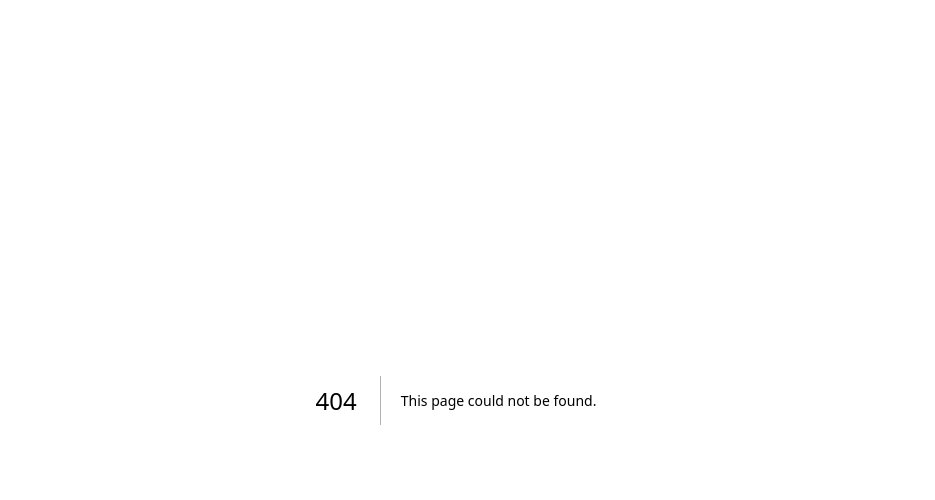
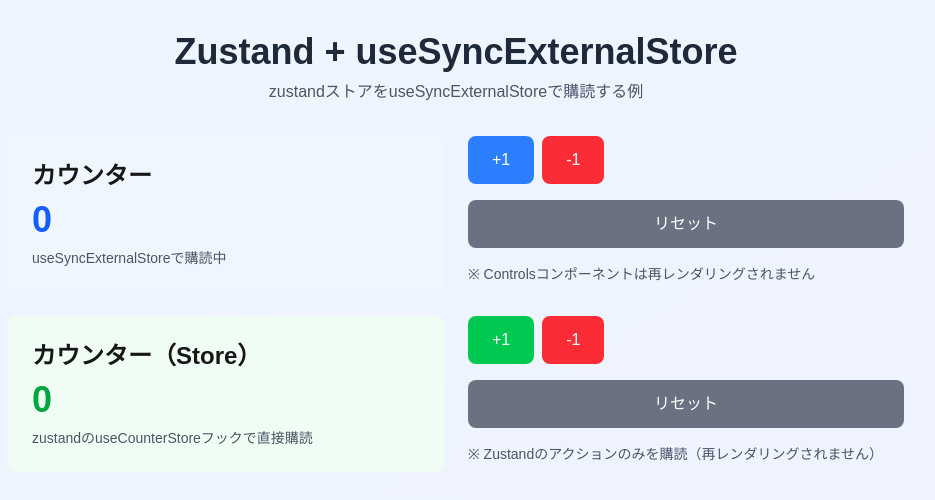
Before and after one commit to issei1213/sample-use-sync-external-store-, a Next.js app: page /zustand in a window 1280 px wide. Before the commit this address had no page. Shown: the top 500 px of the page, without its empty margins (184-1119 px from the left). Built offline with nearby package versions, Linux system fonts and the light colour scheme.

Commit message:
ZustandとuseSyncExternalStoreを使用したカウンター機能の実装

```diff
--- /dev/null
+++ b/app/zustand/page.tsx
@@ -0,0 +1,29 @@
+import { CounterDisplay } from "./uses-counter-display";
+import { UsesControls } from "./uses-controls";
+import { Description } from "./description";
+import { ZustandDisplay } from "./zustand-display";
+import { ZustandControls } from "./zustand-contols";
+
+export default function ZustandPage() {
+  return (
+    <div className="min-h-screen p-8 bg-gradient-to-br from-blue-50 to-indigo-50">
+      <div className="max-w-4xl mx-auto space-y-8">
+        <header className="text-center">
+          <h1 className="text-4xl font-bold text-gray-800 mb-2">
+            Zustand + useSyncExternalStore
+          </h1>
+          <p className="text-gray-600">
+            zustandストアをuseSyncExternalStoreで購読する例
+          </p>
+        </header>
+
+        <div className="grid md:grid-cols-2 gap-6">
+          <CounterDisplay />
+          <UsesControls />
+          <ZustandDisplay />
+          <ZustandControls />
+        </div>
+      </div>
+    </div>
+  );
+}
--- /dev/null
+++ b/app/zustand/use-uses-counter-context.ts
@@ -0,0 +1,27 @@
+"use client";
+
+import { useSyncExternalStore } from "react";
+import { useCounterStore, type CounterActions } from "./use-zustand-store";
+
+export function useCounterValue() {
+  return useSyncExternalStore(
+    // subscribe: zustandのsubscribeメソッドはuseSyncExternalStoreと互換性がある
+    // DOCS: https://zustand.docs.pmnd.rs/apis/create#subscribing-to-state-updates
+    useCounterStore.subscribe,
+    // getSnapshot: selectorで必要なcount値のみを取得
+    () => useCounterStore.getState().count,
+    // getServerSnapshot: SSR時のデフォルト値
+    () => 0
+  );
+}
+
+/**
+ * アクションのみを取得するフック
+ * アクションは状態ではないので、再レンダリングを引き起こさない
+ */
+export function useCounterActions(): CounterActions {
+  // アクションは変更されないので、直接取得
+  const { increment, decrement, reset } = useCounterStore.getState();
+
+  return { increment, decrement, reset };
+}
--- /dev/null
+++ b/app/zustand/use-zustand-store.ts
@@ -0,0 +1,22 @@
+import { create } from "zustand";
+
+export type CounterState = {
+  count: number;
+};
+
+export type CounterActions = {
+  increment: () => void;
+  decrement: () => void;
+  reset: () => void;
+};
+
+export type CounterStore = CounterState & CounterActions;
+
+// zustandのcreateメソッドでストアを作成
+// createはReact hook (useStore) を返すが、subscribe/getStateも持っている
+export const useCounterStore = create<CounterStore>((set) => ({
+  count: 0,
+  increment: () => set((state) => ({ count: state.count + 1 })),
+  decrement: () => set((state) => ({ count: state.count - 1 })),
+  reset: () => set({ count: 0 }),
+}));
--- /dev/null
+++ b/app/zustand/uses-controls.tsx
@@ -0,0 +1,36 @@
+"use client";
+
+import { memo } from "react";
+import { useCounterActions } from "./use-uses-counter-context";
+
+export const UsesControls = memo(function Controls() {
+  const { increment, decrement, reset } = useCounterActions();
+
+  return (
+    <div className="flex flex-col gap-4">
+      <div className="flex gap-2">
+        <button
+          onClick={increment}
+          className="px-6 py-3 bg-blue-500 text-white rounded-lg hover:bg-blue-600 transition-colors font-medium"
+        >
+          +1
+        </button>
+        <button
+          onClick={decrement}
+          className="px-6 py-3 bg-red-500 text-white rounded-lg hover:bg-red-600 transition-colors font-medium"
+        >
+          -1
+        </button>
+      </div>
+      <button
+        onClick={reset}
+        className="px-6 py-3 bg-gray-500 text-white rounded-lg hover:bg-gray-600 transition-colors font-medium"
+      >
+        リセット
+      </button>
+      <p className="text-sm text-gray-600">
+        ※ Controlsコンポーネントは再レンダリングされません
+      </p>
+    </div>
+  );
+});
--- /dev/null
+++ b/app/zustand/uses-counter-display.tsx
@@ -0,0 +1,18 @@
+"use client";
+
+import { memo } from "react";
+import { useCounterValue } from "./use-uses-counter-context";
+
+export const CounterDisplay = memo(function CounterDisplay() {
+  const count = useCounterValue();
+
+  console.log("CounterDisplay rendered");
+
+  return (
+    <div className="p-6 bg-blue-50 rounded-lg">
+      <h2 className="text-2xl font-bold mb-2">カウンター</h2>
+      <p className="text-4xl font-bold text-blue-600">{count}</p>
+      <p className="text-sm text-gray-600 mt-2">useSyncExternalStoreで購読中</p>
+    </div>
+  );
+});
--- /dev/null
+++ b/app/zustand/zustand-contols.tsx
@@ -0,0 +1,40 @@
+"use client";
+
+import { memo } from "react";
+import { useCounterStore } from "./use-zustand-store";
+
+export const ZustandControls = memo(function ZustandControls() {
+  // zustandの標準的な使い方：アクションのみを取得（状態は取得しない）
+  // アクションは個別に取得することで、無限ループを回避
+  const increment = useCounterStore((state) => state.increment);
+  const decrement = useCounterStore((state) => state.decrement);
+  const reset = useCounterStore((state) => state.reset);
+
+  return (
+    <div className="flex flex-col gap-4">
+      <div className="flex gap-2">
+        <button
+          onClick={increment}
+          className="px-6 py-3 bg-green-500 text-white rounded-lg hover:bg-green-600 transition-colors font-medium"
+        >
+          +1
+        </button>
+        <button
+          onClick={decrement}
+          className="px-6 py-3 bg-red-500 text-white rounded-lg hover:bg-red-600 transition-colors font-medium"
+        >
+          -1
+        </button>
+      </div>
+      <button
+        onClick={reset}
+        className="px-6 py-3 bg-gray-500 text-white rounded-lg hover:bg-gray-600 transition-colors font-medium"
+      >
+        リセット
+      </button>
+      <p className="text-sm text-gray-600">
+        ※ Zustandのアクションのみを購読（再レンダリングされません）
+      </p>
+    </div>
+  );
+});
--- /dev/null
+++ b/app/zustand/zustand-display.tsx
@@ -0,0 +1,21 @@
+"use client";
+
+import { memo } from "react";
+import { useCounterStore } from "./use-zustand-store";
+
+export const ZustandDisplay = memo(function ZustandDisplay() {
+  // zustandの標準的な使い方：createで作成したhookを直接使用
+  const count = useCounterStore((state) => state.count);
+
+  console.log("ZustandDisplay rendered");
+
+  return (
+    <div className="p-6 bg-green-50 rounded-lg">
+      <h2 className="text-2xl font-bold mb-2">カウンター（Store）</h2>
+      <p className="text-4xl font-bold text-green-600">{count}</p>
+      <p className="text-sm text-gray-600 mt-2">
+        zustandのuseCounterStoreフックで直接購読
+      </p>
+    </div>
+  );
+});
```
Also changed, not shown: 1 other file (tests, documents, lock files or other folders).
